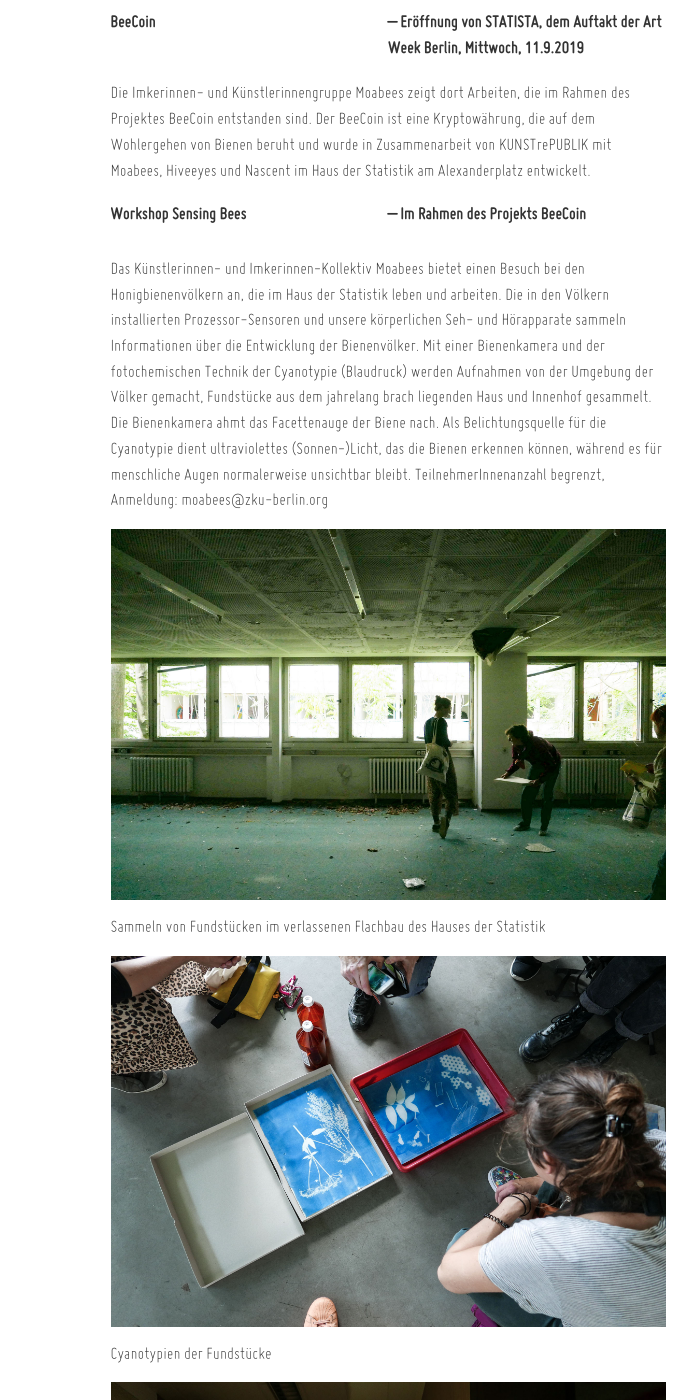
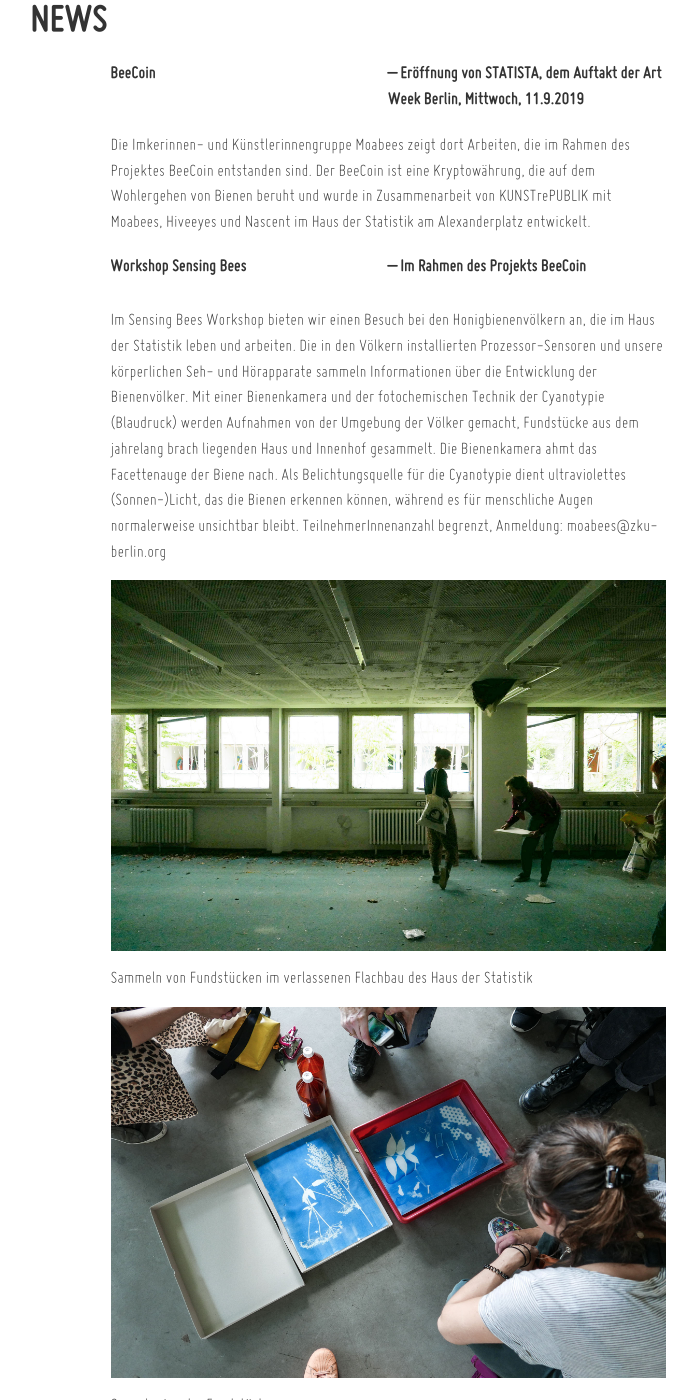
Before and after one commit to dieda/moabienen.berlin-bienenstadt.de, a Jekyll site: the page built from index.html, in a window 1280 px wide and 1400 px high, scrolled down 619 px. Shown: the whole window, without its empty margins (252-949 px from the left). Built offline with Jekyll 4.4.1, drawn with Linux system fonts in a browser that asks for light colours; some of the changed text lies outside the part shown.

Commit message:
verbesserungen plus erster satz

```diff
--- a/index.html
+++ b/index.html
@@ -49,7 +49,7 @@
      Im Rahmen des Projekts BeeCoin
    </dd>
    </dl>
-Das Künstlerinnen- und Imkerinnen-Kollektiv Moabees bietet einen Besuch bei den Honigbienenvölkern an, die im Haus der Statistik leben und arbeiten. Die in den Völkern installierten Prozessor-Sensoren und unsere körperlichen Seh- und Hörapparate sammeln Informationen über die Entwicklung der Bienenvölker. Mit einer Bienenkamera und der fotochemischen Technik der Cyanotypie (Blaudruck) werden Aufnahmen von der Umgebung der Völker gemacht, Fundstücke aus dem jahrelang brach liegenden Haus und Innenhof gesammelt. Die Bienenkamera ahmt das Facettenauge der Biene nach. Als Belichtungsquelle für die Cyanotypie dient ultraviolettes (Sonnen-)Licht, das die Bienen erkennen können, während es für menschliche Augen normalerweise unsichtbar bleibt.
+Im Sensing Bees Workshop bieten wir einen Besuch bei den Honigbienenvölkern an, die im Haus der Statistik leben und arbeiten. Die in den Völkern installierten Prozessor-Sensoren und unsere körperlichen Seh- und Hörapparate sammeln Informationen über die Entwicklung der Bienenvölker. Mit einer Bienenkamera und der fotochemischen Technik der Cyanotypie (Blaudruck) werden Aufnahmen von der Umgebung der Völker gemacht, Fundstücke aus dem jahrelang brach liegenden Haus und Innenhof gesammelt. Die Bienenkamera ahmt das Facettenauge der Biene nach. Als Belichtungsquelle für die Cyanotypie dient ultraviolettes (Sonnen-)Licht, das die Bienen erkennen können, während es für menschliche Augen normalerweise unsichtbar bleibt.
 
 TeilnehmerInnenanzahl begrenzt, Anmeldung: moabees@zku-berlin.org
 </p>
@@ -60,7 +60,7 @@
 </p>
 
 <p>
-  Sammeln von Fundstücken im verlassenen Flachbau des Hauses der Statistik
+  Sammeln von Fundstücken im verlassenen Flachbau des Haus der Statistik
 </p>
 
 <p>
```
Also changed, not shown: other parts of index.html (+2 -2 lines).
